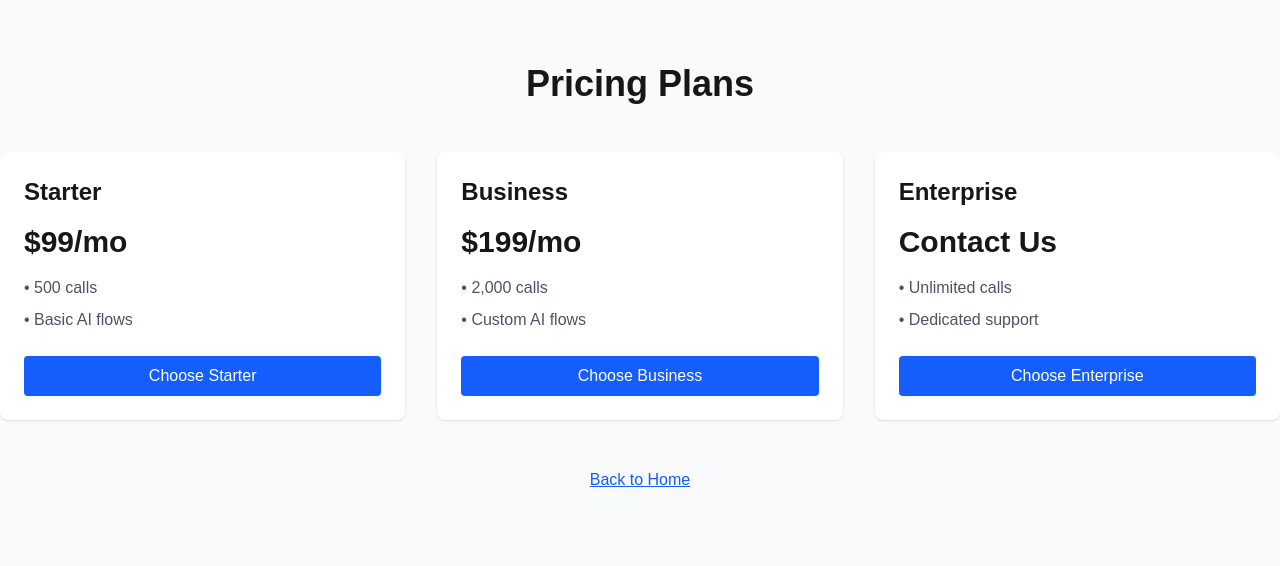
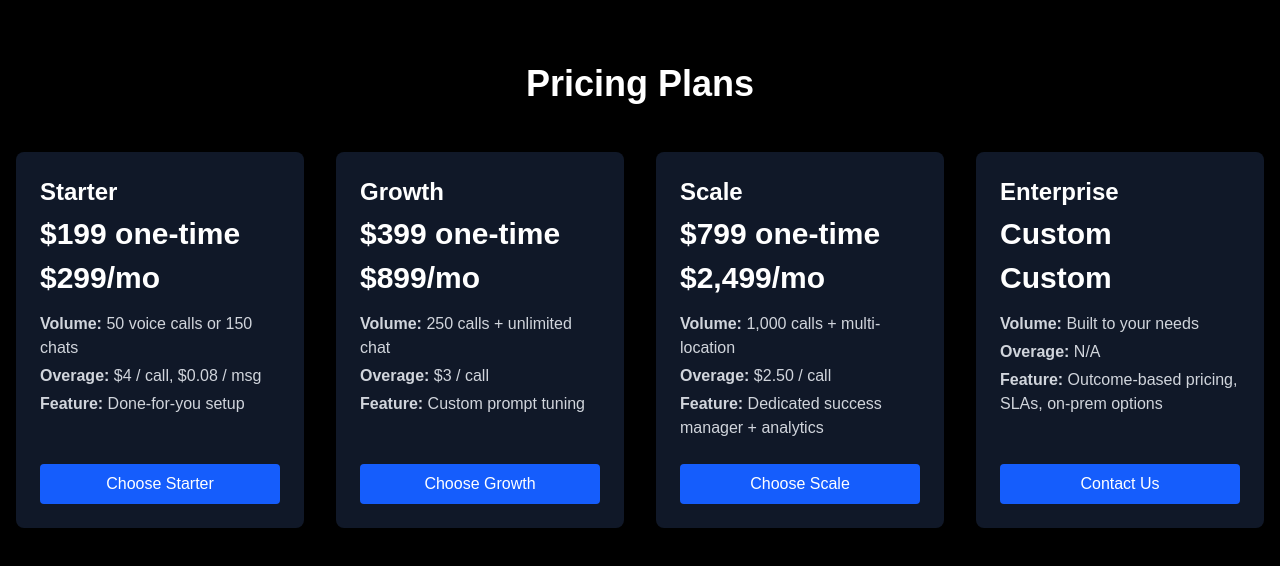
Before and after one commit to marxus99/callcaddy.ai, a Next.js app: page /pricing in a window 1280 px wide. Shown: the top 566 px of the page. Built offline with nearby package versions, Linux system fonts and the light colour scheme.

Commit message:
feat: implement final pricing with startup fees

```diff
--- a/pages/pricing.tsx
+++ b/pages/pricing.tsx
@@ -2,37 +2,62 @@ import Link from 'next/link';
 
 export default function Pricing() {
   const plans = [
-    { name: 'Starter', price: '$99/mo', features: ['500 calls', 'Basic AI flows'] },
-    { name: 'Business', price: '$199/mo', features: ['2,000 calls', 'Custom AI flows'] },
-    { name: 'Enterprise', price: 'Contact Us', features: ['Unlimited calls', 'Dedicated support'] },
+    {
+      name: 'Starter',
+      startupFee: '$199 one-time',
+      price: '$299/mo',
+      volume: '50 voice calls or 150 chats',
+      overage: '$4 / call, $0.08 / msg',
+      feature: 'Done-for-you setup',
+    },
+    {
+      name: 'Growth',
+      startupFee: '$399 one-time',
+      price: '$899/mo',
+      volume: '250 calls + unlimited chat',
+      overage: '$3 / call',
+      feature: 'Custom prompt tuning',
+    },
+    {
+      name: 'Scale',
+      startupFee: '$799 one-time',
+      price: '$2,499/mo',
+      volume: '1,000 calls + multi-location',
+      overage: '$2.50 / call',
+      feature: 'Dedicated success manager + analytics',
+    },
+    {
+      name: 'Enterprise',
+      startupFee: 'Custom',
+      price: 'Custom',
+      volume: 'Built to your needs',
+      overage: 'N/A',
+      feature: 'Outcome-based pricing, SLAs, on-prem options',
+    },
   ];
 
   return (
-    <main className="min-h-screen bg-gray-50 py-16">
+    <main className="min-h-screen bg-black text-white py-16">
       <h1 className="text-4xl font-extrabold text-center mb-12">Pricing Plans</h1>
-      <div className="container mx-auto grid gap-8 md:grid-cols-3">
+      <div className="container mx-auto grid gap-8 md:grid-cols-4 px-4">
         {plans.map((plan) => (
-          <div key={plan.name} className="bg-white p-6 rounded-lg shadow">
-            <h2 className="text-2xl font-semibold mb-4">{plan.name}</h2>
+          <div key={plan.name} className="bg-gray-900 p-6 rounded-lg shadow-lg flex flex-col">
+            <h2 className="text-2xl font-semibold mb-2">{plan.name}</h2>
+            <p className="text-3xl font-bold mb-2">{plan.startupFee}</p>
             <p className="text-3xl font-bold mb-4">{plan.price}</p>
-            <ul className="mb-6 space-y-2 text-gray-600">
-              {plan.features.map((f) => (
-                <li key={f}>• {f}</li>
-              ))}
+            <ul className="mb-6 space-y-1 text-gray-300 flex-grow">
+              <li><strong>Volume:</strong> {plan.volume}</li>
+              <li><strong>Overage:</strong> {plan.overage}</li>
+              <li><strong>Feature:</strong> {plan.feature}</li>
             </ul>
-            <Link href="/how-it-works">
-              <a className="block text-center px-4 py-2 bg-blue-600 text-white rounded hover:bg-blue-700">
-                Choose {plan.name}
+            <Link href="/contact">
+              <a className="mt-auto block text-center px-4 py-2 bg-blue-600 text-white rounded hover:bg-blue-700">
+                {plan.name === 'Enterprise' ? 'Contact Us' : `Choose ${plan.name}`}
               </a>
             </Link>
           </div>
         ))}
       </div>
-      <div className="text-center mt-12">
-        <Link href="/">
-          <a className="underline text-blue-600 hover:text-blue-800">Back to Home</a>
-        </Link>
-      </div>
     </main>
   );
 }
```
